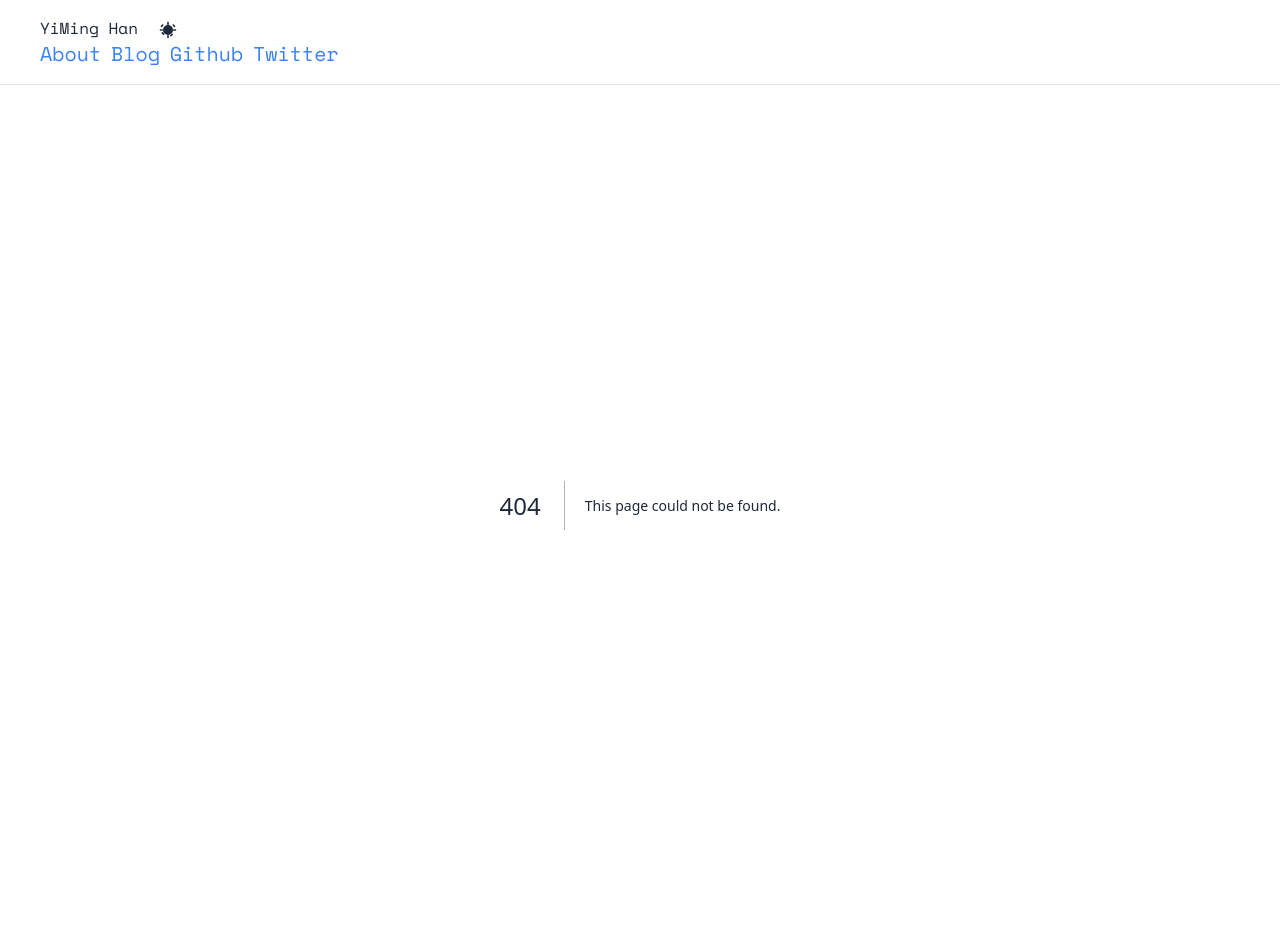
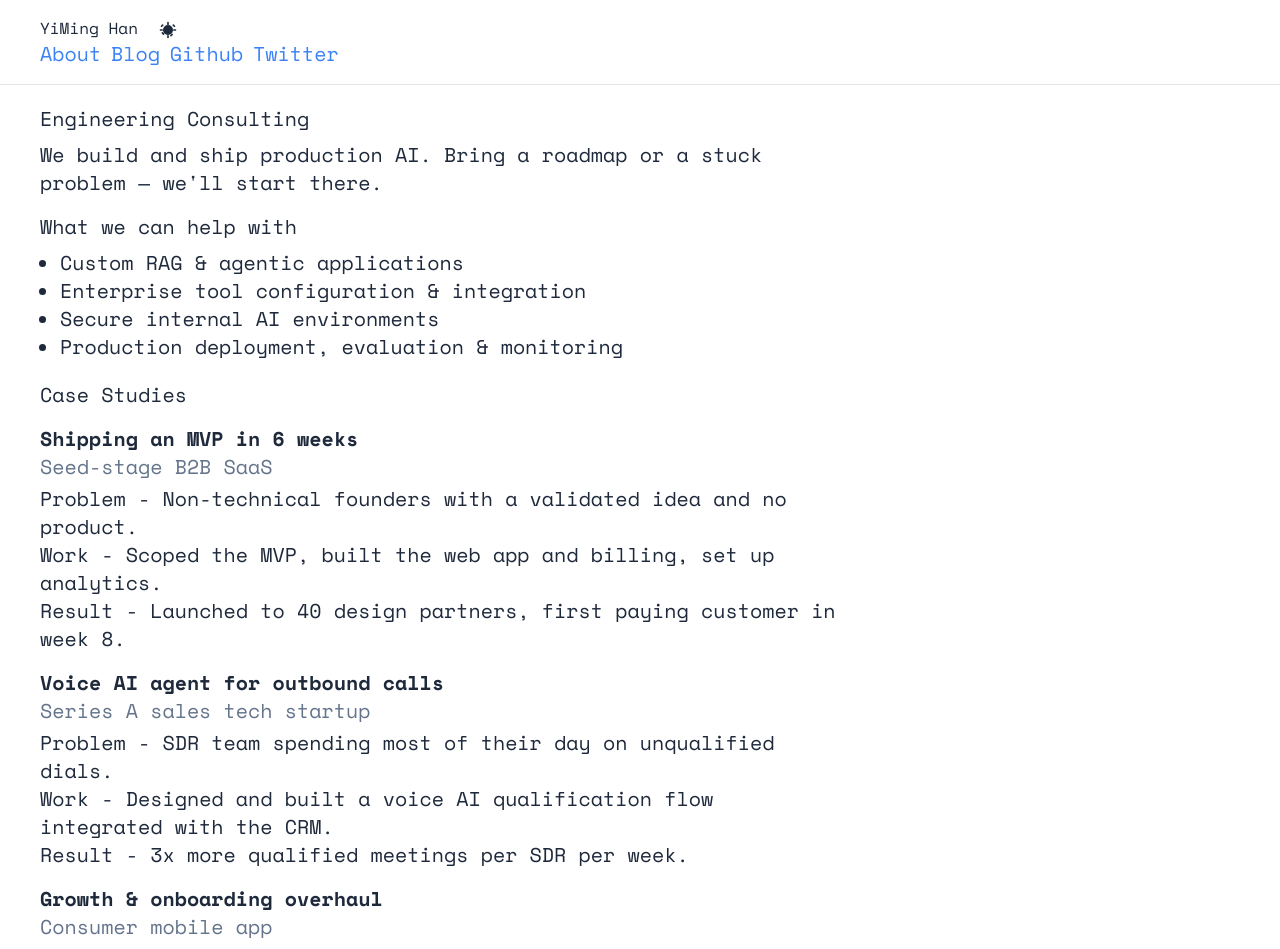
Before and after one commit to yiminghan/yiminghan.com, a Next.js app: page /consulting in a window 1280 px wide. Before the commit this address had no page. Shown: the top 949 px of the page. Before the commit the page ends 925 px from the top, so only its background shows below. Built offline with nearby package versions, Linux system fonts and the light colour scheme.

Commit message:
Refactor HomePage layout and improve project presentation

```diff
--- /dev/null
+++ b/src/app/consulting/page.tsx
@@ -0,0 +1,68 @@
+import { InterestForm } from "./interest-form";
+
+const textClass =
+  "w-full text-sm sm:w-11/12 sm:text-base md:w-10/12 md:text-lg lg:w-9/12 lg:text-xl xl:w-8/12";
+
+// TODO: replace with real case studies
+const caseStudies = [
+  {
+    client: "Seed-stage B2B SaaS",
+    title: "Shipping an MVP in 6 weeks",
+    problem: "Non-technical founders with a validated idea and no product.",
+    work: "Scoped the MVP, built the web app and billing, set up analytics.",
+    result: "Launched to 40 design partners, first paying customer in week 8.",
+  },
+  {
+    client: "Series A sales tech startup",
+    title: "Voice AI agent for outbound calls",
+    problem: "SDR team spending most of their day on unqualified dials.",
+    work: "Designed and built a voice AI qualification flow integrated with the CRM.",
+    result: "3x more qualified meetings per SDR per week.",
+  },
+  {
+    client: "Consumer mobile app",
+    title: "Growth & onboarding overhaul",
+    problem: "Strong downloads, weak day-7 retention.",
+    work: "Instrumented the funnel, rebuilt onboarding, ran paywall experiments.",
+    result: "Day-7 retention up 22%, trial-to-paid up 15%.",
+  },
+];
+
+export default function ConsultingPage() {
+  return (
+    <>
+      <div className={textClass}>
+        <p>Engineering Consulting</p>
+        <p className="mt-2">
+          We build and ship production AI. Bring a roadmap or a stuck problem
+          — we&apos;ll start there.
+        </p>
+        <p className="mt-4">What we can help with</p>
+        <ul className="mt-2 list-disc pl-5">
+          <li>Custom RAG &amp; agentic applications</li>
+          <li>Enterprise tool configuration &amp; integration</li>
+          <li>Secure internal AI environments</li>
+          <li>Production deployment, evaluation &amp; monitoring</li>
+        </ul>
+      </div>
+
+      <div className={textClass}>
+        Case Studies
+        {caseStudies.map((c) => (
+          <div key={c.title} className="mt-4">
+            <p className="font-bold">{c.title}</p>
+            <p className="text-slate-500 dark:text-stone-400">{c.client}</p>
+            <p className="mt-1">Problem - {c.problem}</p>
+            <p>Work - {c.work}</p>
+            <p>Result - {c.result}</p>
+          </div>
+        ))}
+      </div>
+
+      <div className={textClass}>
+        <p className="mb-3">Work With Me</p>
+        <InterestForm />
+      </div>
+    </>
+  );
+}
```
